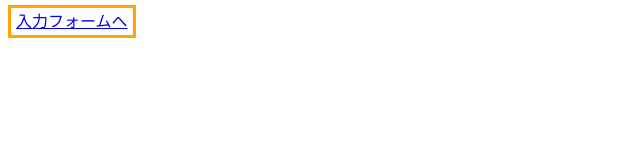
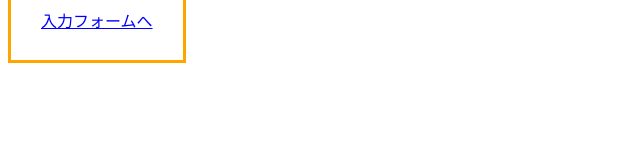
Before and after one commit to YUMIHUMAN/confict-test, a plain HTML site: page index.html in a window 1280 px wide. Shown: the whole page, without its empty margins (0-640 px from the left). Drawn offline with Linux system fonts and the light colour scheme.

Commit message:
パディングのへんこう、タイトルの変更、こんばんわを追加

```diff
--- a/index.html
+++ b/index.html
@@ -5,7 +5,8 @@
     <meta name="viewport" content="width=device-width, initial-scale=1.0">
 <style>
 a {   border: solid gray 3px;
-      padding: 5px;
+      padding: 30px;
+      color: blue;
 }
 </style>
     <title>Document</title>
```
Also changed, not shown: form.html (+2 -2 lines).
